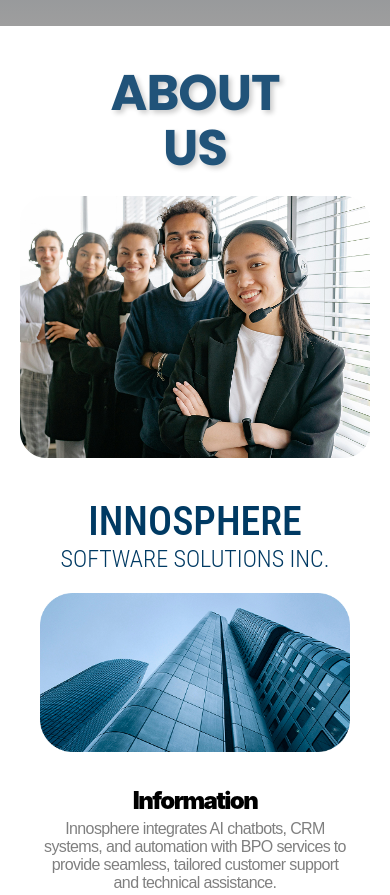
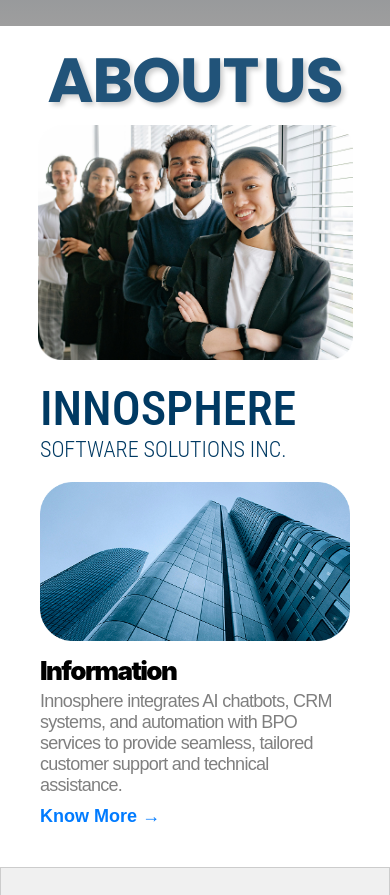
Before and after one commit to AyJayyyyy/Innosphere-landing-page, a plain HTML site: page index.html in a window 390 px wide. Shown: the part 3760-4655 px from the top of the page. Drawn offline with Linux system fonts and the light colour scheme; grey boxes are pictures that could not be loaded.

Commit message:
About us update mobile view done

```diff
--- a/assets/css/about.css
+++ b/assets/css/about.css
@@ -12,7 +12,7 @@
 #about-first-column {
     width: 60%;
     position: relative;
-    margin-left: auto;
+    margin-left: 50px; /* Increase this value to move it more to the right */
 }
 
 #about-text {
@@ -34,11 +34,10 @@
 }
 
 #about-image1 {
-    width: 750px;
-    display: block;
-    border-radius: 12px;
-    margin-top: 100px;
-    margin-left: auto;
+    width: 63%;
+    max-width: 3250px;
+    margin-top: 110px;
+    margin-left: 380px; /* Moves the image further to the right */
 }
 
 #about-second-column {
@@ -104,78 +103,86 @@
     margin-top: 10px;
 }
 
-@media (max-width: 768px) {
+
+@media screen and (max-width: 768px) {
     #about-section {
         flex-direction: column;
         height: auto;
-        padding: 40px 20px;
         text-align: center;
+        padding: 20px;
     }
 
+    /* First Column Adjustments */
     #about-first-column {
         width: 100%;
         margin: 0;
-        text-align: center;
+        position: relative;
+        display: flex;
+        flex-direction: column;
+        align-items: center;
     }
 
     #about-text {
-        position: relative;
-        top: 0;
-        left: 0;
+        position: static;
+        width: 100%;
         text-align: center;
-        width: 100%;
+        margin-bottom: 10px;
     }
 
     #about-text h1 {
-        font-size: 50px; /* Adjust size for mobile */
+        font-size: 16vw; /* Adjusts based on screen width */
         line-height: 1.1;
         white-space: nowrap; /* Prevents line break */
-        display: inline-block;
-        margin: 0 auto;
-        word-spacing: -2px; /* Reduce space between words */
+        display: inline-block; /* Ensures inline behavior */
     }
 
+    /* Reduce About Image 1 size */
     #about-image1 {
-        width: 100%;
-        max-width: 400px;
-        margin: 20px auto;
+        width: 90% !important; /* Adjust width for mobile */
+        max-width: 370px !important; /* Limit max size */
+        height: auto; /* Maintain aspect ratio */
+        margin: 0 auto !important; /* Center the image */
+        display: block;
     }
 
+    /* Second Column Adjustments */
     #about-second-column {
         width: 100%;
         padding: 20px;
-        align-items: center;
-        display: flex;
-        flex-direction: column;
-        justify-content: center;
-        text-align: center;
+        align-items: flex-start; /* Align text to the left */
+        text-align: left;
     }
 
     #about-heading {
-        font-size: 40px;
+        font-size: 48px; /* Increased size */
         width: 100%;
     }
 
     #about-subheading {
-        font-size: 24px;
+        font-size: 22px; /* Increased size */
         width: 100%;
     }
 
     #about-image-container {
         width: 100%;
-        max-width: 400px;
-        margin: 20px auto;
     }
 
+    #about-image2 {
+        width: 100%;
+        border-radius: 12px;
+    }
+
+    /* Left-align About Info Section */
     #about-info-heading {
-        font-size: 24px;
+        font-size: 26px; /* Adjusted for mobile */
     }
 
     #about-info-text {
-        font-size: 16px;
+        font-size: 18px; /* Increased readability */
     }
 
     #about-know-more {
-        font-size: 16px;
+        font-size: 18px; /* Increased size */
+        display: block;
     }
 }
--- a/assets/css/footer.css
+++ b/assets/css/footer.css
@@ -148,6 +148,6 @@
     }
 
     #footer-social-icons img {
-        height: 30px;
+        height: 50px;
     }
 }
--- a/index.html
+++ b/index.html
@@ -222,8 +222,10 @@
         <div id="about-first-column">
             <!-- Text Div (Positioned Absolutely) -->
             <div id="about-text">
-                <h1>ABOUT <br>US</h1>
+                <h1>ABOUT</h1>
+                <h1>US</h1>
             </div>
+
 
             <!-- Larger Image -->
             <img id="about-image1" src="assets/images/AboutUs-image1.png" alt="Team Image">
```
Also changed, not shown: assets/images/Mabout1.png (added).
